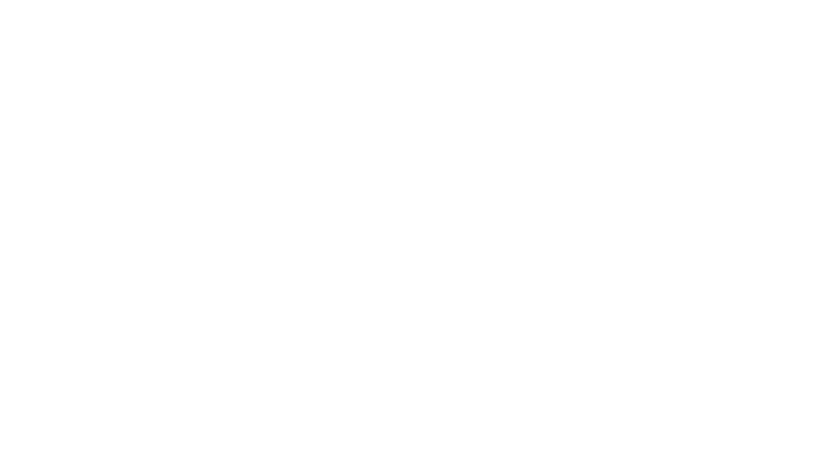
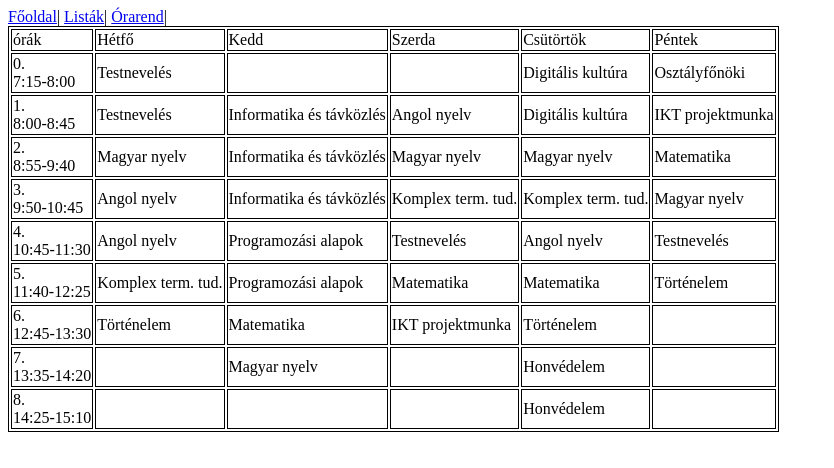
Before and after one commit to lukan295/IKT-SFR, a plain HTML site: page órarend.html in a window 1280 px wide. Shown: the whole page, without its empty margins (0-834 px from the left). Drawn offline with Linux system fonts and the light colour scheme.

Commit message:
órarend

```diff
--- a/órarend.html
+++ b/órarend.html
@@ -3,9 +3,102 @@
 <head>
     <meta charset="UTF-8">
     <meta name="viewport" content="width=device-width, initial-scale=1.0">
-    <title>Órarendem</title>
+    <title>orarend</title>
+    <style>
+        table,td,tr{
+            border: 1px solid black;
+
+        }
+    </style>
 </head>
+
 <body>
 
+        <a href="index.html"> Főoldal</a>|
+        <a href="listak.html">Listák</a>|
+        <a href="órarend.html">Órarend</a>|
+
+    <table >
+        <tr>
+            <td>órák</td>
+            <td>Hétfő</td>
+            <td>Kedd</td>
+            <td>Szerda</td>
+            <td>Csütörtök</td>
+            <td>Péntek</td>
+        </tr>
+        <tr>
+            <td>0. <br> 7:15-8:00</td>
+            <td style="background-color: white;">Testnevelés</td>
+            <td></td>
+            <td></td>
+            <td style="background-color: white;">Digitális kultúra</td>
+            <td style="background-color: white;">Osztályfőnöki</td>
+        </tr>
+        <tr>
+            <td>1. <br> 8:00-8:45</td>
+            <td style="background-color: white;">Testnevelés</td>
+            <td style="background-color: white;">Informatika és távközlés</td>
+            <td style="background-color: white;">Angol nyelv</td>
+            <td>Digitális kultúra</td>
+            <td style="background-color: white;">IKT projektmunka</td>
+        </tr>
+        <tr>
+            <td>2. <br> 8:55-9:40</td>
+            <td>Magyar nyelv</td>
+            <td style="background-color: white;">Informatika és távközlés</td>
+            <td>Magyar nyelv</td>
+            <td>Magyar nyelv</td>
+            <td>Matematika</td>
+        </tr>
+        <tr>
+            <td>3. <br> 9:50-10:45 </td>
+            <td style="background-color: white;">Angol nyelv</td>
+            <td style="background-color: white;"> Informatika és távközlés</td>
+            <td>Komplex term. tud.</td>
+            <td>Komplex term. tud.</td>
+            <td>Magyar nyelv</td>
+        </tr>
+        <tr>
+            <td>4. <br> 10:45-11:30</td>
+            <td style="background-color: white;">Angol nyelv</td>
+            <td style="background-color: white;">Programozási alapok</td>
+            <td style="background-color: white;">Testnevelés</td>
+            <td style="background-color: white;">Angol nyelv</td>
+            <td style="background-color: white;">Testnevelés</td>
+        </tr>
+        <tr>
+            <td>5. <br> 11:40-12:25</td>
+            <td>Komplex term. tud.</td>
+            <td style="background-color: white;">Programozási alapok</td>
+            <td>Matematika</td>
+            <td>Matematika</td>
+            <td>Történelem</td>
+        </tr>
+        <tr>
+            <td>6. <br> 12:45-13:30</td>
+            <td>Történelem</td>
+            <td>Matematika</td>
+            <td style="background-color: white;">IKT projektmunka</td>
+            <td>Történelem</td>
+            <td></td>
+        </tr>
+        <tr>
+            <td>7. <br> 13:35-14:20</td>
+            <td></td>
+            <td>Magyar nyelv</td>
+            <td></td>
+            <td >Honvédelem</td>
+            <td></td>
+        </tr>
+        <tr>
+            <td>8. <br> 14:25-15:10</td>
+            <td></td>
+            <td></td>
+            <td></td>
+            <td>Honvédelem</td>
+            <td></td>
+        </tr>
+    </table>
 </body>
 </html>
```
